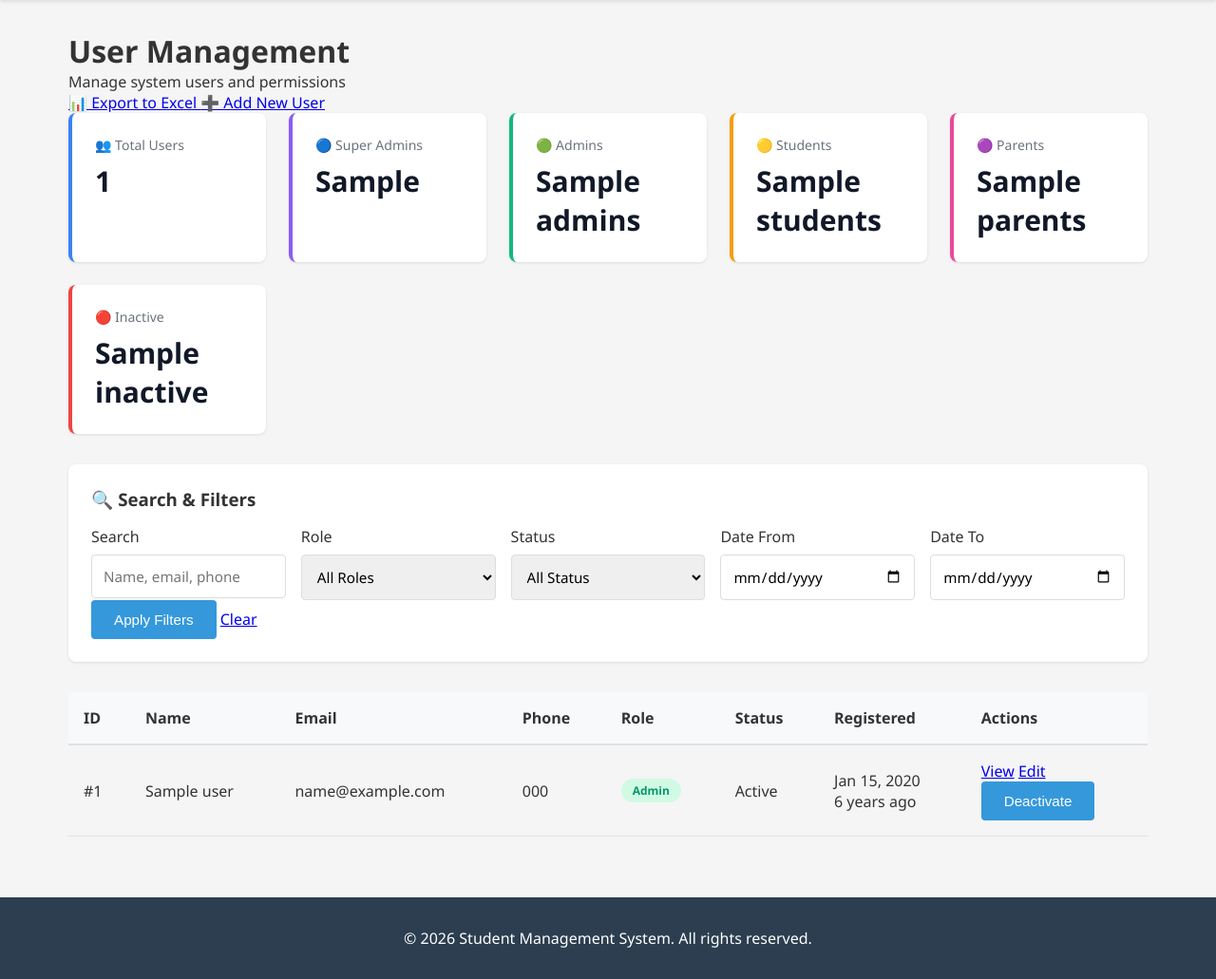
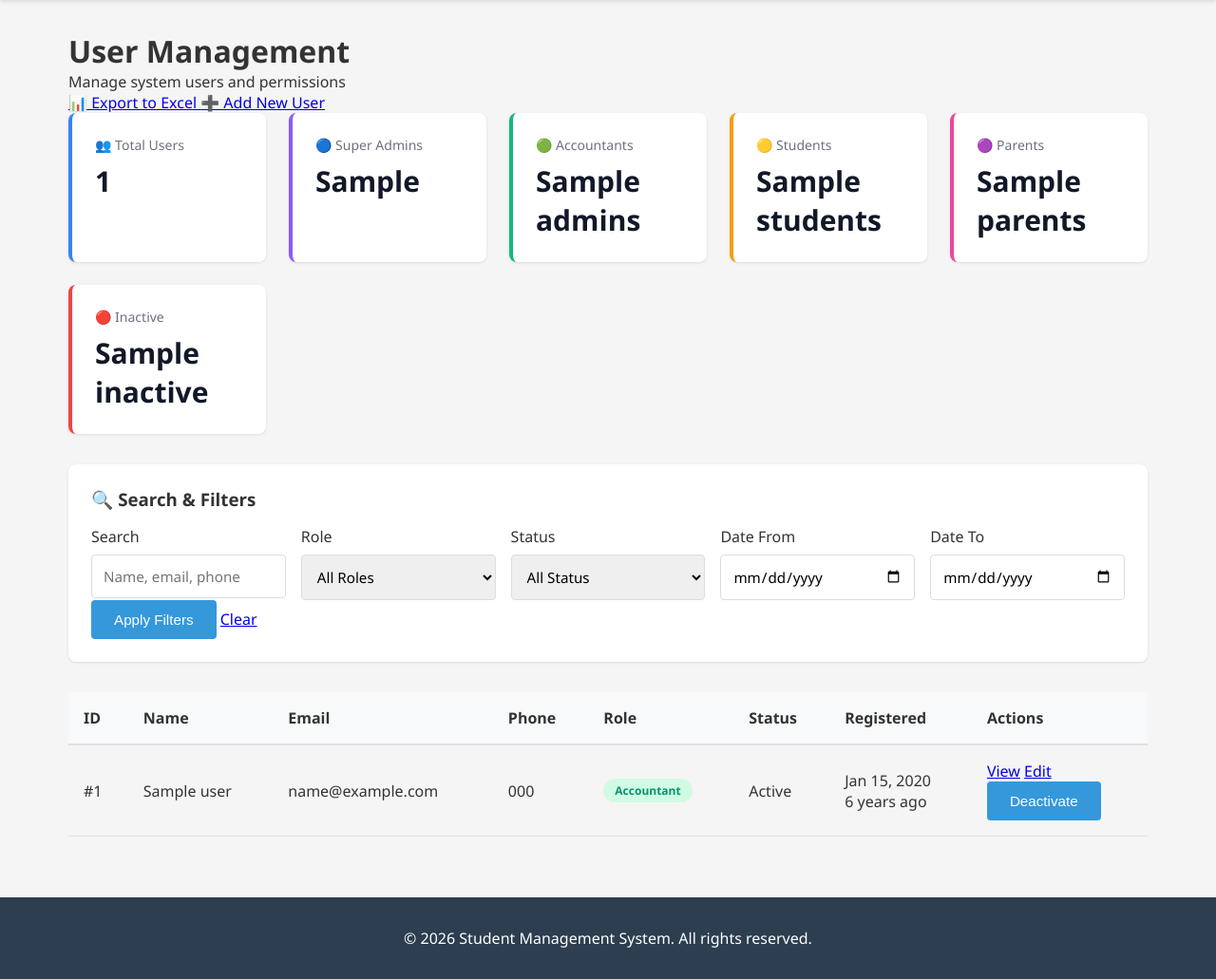
Before and after one commit to Ben2478/university-management-system-main-, a Laravel app: template resources/views/users/index.blade.php in a window 1280 px wide. Shown: the part 65-1096 px from the top of the page at 95% size. Run offline with Laravel 12, Linux system fonts and the light colour scheme; the template is opened without the code that fills it: most values are stand-ins (such as "Sample title", 1, 10 or a date in 2020).

Commit message:
Clarify accountant role labels in user UI

```diff
--- a/resources/views/auth/register.blade.php
+++ b/resources/views/auth/register.blade.php
@@ -139,7 +139,7 @@
                     <div class="form-group">
                         <label for="role">Role</label>
                         <select id="role" name="role" required>
-                            <option value="admin" @selected(old('role') === 'admin')>Admin</option>
+                            <option value="admin" @selected(old('role') === 'admin')>Accountant (Admin)</option>
                             @if(!empty($can_create_super_admin))
                                 <option value="super_admin" @selected(old('role') === 'super_admin')>Super Admin</option>
                             @endif
--- a/resources/views/users/create.blade.php
+++ b/resources/views/users/create.blade.php
@@ -51,7 +51,7 @@
                             class="w-full px-4 py-2 border border-gray-300 rounded-md focus:ring-blue-500 focus:border-blue-500">
                         <option value="">Select Role</option>
                         <option value="super_admin" {{ old('role') == 'super_admin' ? 'selected' : '' }}>Super Admin</option>
-                        <option value="admin" {{ old('role') == 'admin' ? 'selected' : '' }}>Admin</option>
+                        <option value="admin" {{ old('role') == 'admin' ? 'selected' : '' }}>Accountant (Admin)</option>
                         <option value="student" {{ old('role') == 'student' ? 'selected' : '' }}>Student</option>
                         <option value="parent" {{ old('role') == 'parent' ? 'selected' : '' }}>Parent</option>
                         <option value="lecturer" {{ old('role') == 'lecturer' ? 'selected' : '' }}>Lecturer</option>
--- a/resources/views/users/edit.blade.php
+++ b/resources/views/users/edit.blade.php
@@ -50,9 +50,10 @@
                     <select name="role" required
                             class="w-full px-4 py-2 border border-gray-300 rounded-md focus:ring-blue-500 focus:border-blue-500">
                         <option value="super_admin" {{ $user->role == 'super_admin' ? 'selected' : '' }}>Super Admin</option>
-                        <option value="admin" {{ $user->role == 'admin' ? 'selected' : '' }}>Admin</option>
+                        <option value="admin" {{ $user->role == 'admin' ? 'selected' : '' }}>Accountant (Admin)</option>
                         <option value="student" {{ $user->role == 'student' ? 'selected' : '' }}>Student</option>
                         <option value="parent" {{ $user->role == 'parent' ? 'selected' : '' }}>Parent</option>
+                        <option value="lecturer" {{ $user->role == 'lecturer' ? 'selected' : '' }}>Lecturer</option>
                     </select>
                 </div>
 
--- a/resources/views/users/index.blade.php
+++ b/resources/views/users/index.blade.php
@@ -94,7 +94,7 @@
             <div class="stat-value">{{ $stats['super_admins'] }}</div>
         </div>
         <div class="stat-card admin">
-            <div class="stat-label">🟢 Admins</div>
+            <div class="stat-label">🟢 Accountants</div>
             <div class="stat-value">{{ $stats['admins'] }}</div>
         </div>
         <div class="stat-card student">
@@ -127,9 +127,10 @@
                     <select name="role" class="w-full px-3 py-2 border border-gray-300 rounded-md">
                         <option value="">All Roles</option>
                         <option value="super_admin" {{ request('role') == 'super_admin' ? 'selected' : '' }}>Super Admin</option>
-                        <option value="admin" {{ request('role') == 'admin' ? 'selected' : '' }}>Admin</option>
+                        <option value="admin" {{ request('role') == 'admin' ? 'selected' : '' }}>Accountant (Admin)</option>
                         <option value="student" {{ request('role') == 'student' ? 'selected' : '' }}>Student</option>
                         <option value="parent" {{ request('role') == 'parent' ? 'selected' : '' }}>Parent</option>
+                        <option value="lecturer" {{ request('role') == 'lecturer' ? 'selected' : '' }}>Lecturer</option>
                     </select>
                 </div>
                 <div>
@@ -190,7 +191,7 @@
                         </td>
                         <td class="px-6 py-4 whitespace-nowrap">
                             <span class="role-badge role-{{ $user->role }}">
-                                {{ ucfirst(str_replace('_', ' ', $user->role)) }}
+                                {{ $user->role === 'admin' ? 'Accountant' : ucfirst(str_replace('_', ' ', $user->role)) }}
                             </span>
                         </td>
                         <td class="px-6 py-4 whitespace-nowrap">
```
